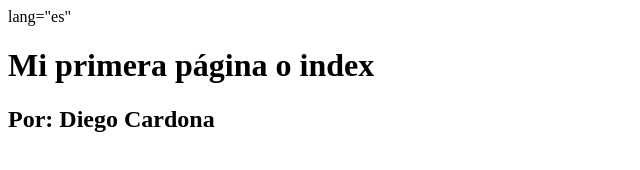
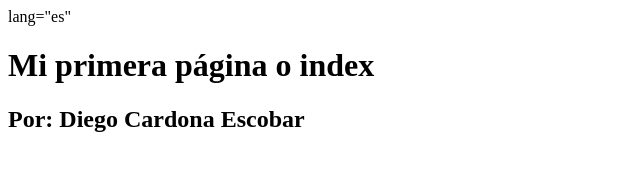
Before and after one commit to Diecard/robotssweb, a plain HTML site: page index.html in a window 1280 px wide. Shown: the whole page, without its empty margins (0-640 px from the left). Drawn offline with nearby package versions, Linux system fonts and the light colour scheme.

Commit message:
Agregar segundo apellido

```diff
--- a/index.html
+++ b/index.html
@@ -8,7 +8,7 @@
   </head>
   <body>
     <h1> Mi primera página o index </h1>
-    <h2> Por: Diego Cardona </h2>
+    <h2> Por: Diego Cardona Escobar </h2>
 
 
 
```
